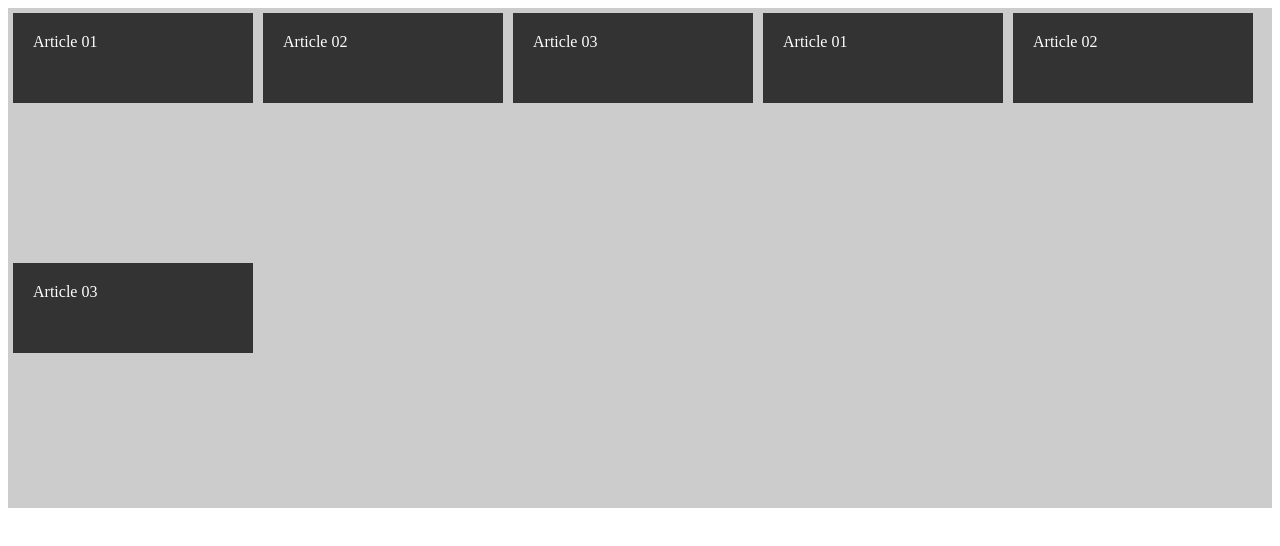
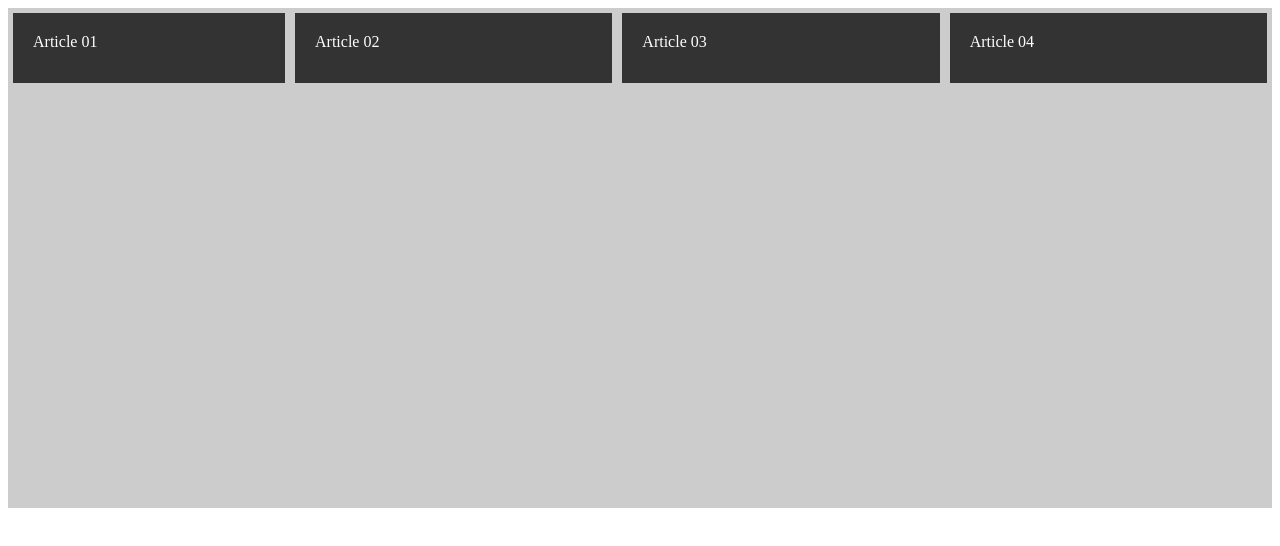
Before and after one commit to Rodrig0S4/CSS-Flexbox, a plain HTML site: page index.html in a window 1280 px wide. Drawn offline with Linux system fonts and the light colour scheme.

Commit message:
[Feature - Task: Flex Items]

```diff
--- a/css/style.css
+++ b/css/style.css
@@ -6,7 +6,7 @@
     flex-direction: row;
     /* column | row-reverse | column-reverse */
 
-    flex-wrap: wrap;
+    flex-wrap: nowrap;
     /*wrap | wrap-reverse */
 
     justify-content: flex-start;
@@ -15,8 +15,8 @@
     align-items: stretch;
     /* flex-start | flex-end | center | baseline */
 
-    align-content: stretch;
-    /* flex-start | flex-end | center | space-between | space-around */
+    align-content: flex-start;
+/* flex-start | flex-end | center | space-between | space-around | stretch */
 }
 
 .item {
@@ -24,6 +24,16 @@
     color: #fff;
     padding: 20px;
     margin: 5px;
-    width: 200px;
-    height: 50px;
+    height: 30px;
+
+    flex-grow: 1;
+    flex-shrink: 1;
+    flex-basis: 300px;
+
+    flex: 1 1 300px;
 }
+
+.article-01 { flex-shrink: 3;}
+.article-02 {}
+.article-03 {}
+.article-04 {}
--- a/index.html
+++ b/index.html
@@ -20,17 +20,9 @@
         <article class="item article-03">
             Article 03
         </article>
-
-        <article class="item article-01">
-            Article 01
+        <article class="item article-04">
+            Article 04
         </article>
-        <article class="item article-02">
-            Article 02
-        </article>
-        <article class="item article-03">
-            Article 03
-        </article>
-
     </section>
 
 </body>
```
